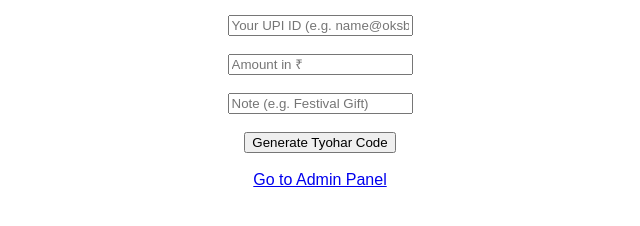
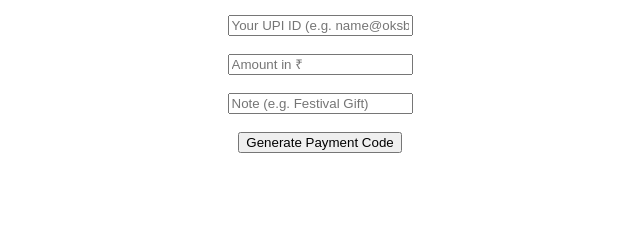
Before and after one commit to shashwat00001/Payment-status, a website: page public/index.html in a window 1280 px wide. Shown: the part 104-330 px from the top of the page, without its empty margins (320-960 px from the left). Drawn offline with Linux system fonts and the light colour scheme.

Commit message:
Update index.html

```diff
--- a/public/index.html
+++ b/public/index.html
@@ -2,7 +2,7 @@
 <!DOCTYPE html>
 <html>
 <head>
-  <title>Generate UPI QR</title>
+  <title>Created by Shashwat Shukla</title>
 </head>
 <body style="font-family:sans-serif;text-align:center;">
   <h1>Enter Your Bank Details</h1>
@@ -11,9 +11,9 @@
     <input type="text" name="upi" placeholder="Your UPI ID (e.g. name@oksbi)" required /><br><br>
     <input type="number" name="amount" placeholder="Amount in ₹" required /><br><br>
     <input type="text" name="note" placeholder="Note (e.g. Festival Gift)" required /><br><br>
-    <button type="submit">Generate Tyohar Code</button>
+    <button type="submit">Generate Payment Code</button>
   </form>
   <br>
-  <a href="/admin">Go to Admin Panel</a>
+
 </body>
 </html>
```
